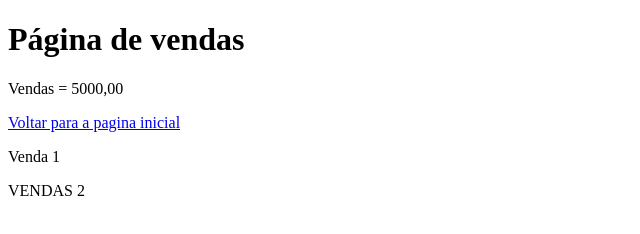
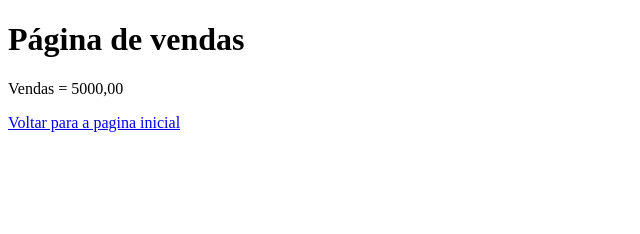
Before and after one commit to mendescarol/aulagithub, a plain HTML site: page vendas.html in a window 1280 px wide. Shown: the whole page, without its empty margins (0-640 px from the left). Drawn offline with Linux system fonts and the light colour scheme.

Commit message:
atualizacao

```diff
--- a/vendas.html
+++ b/vendas.html
@@ -9,7 +9,5 @@
     <h1>Página de vendas</h1>
     <p>Vendas = 5000,00</p>
     <a href="index.html">Voltar para a pagina inicial</a>
-    <p>Venda 1</p>
-    <p>VENDAS 2</p>
 </body>
 </html>
```
